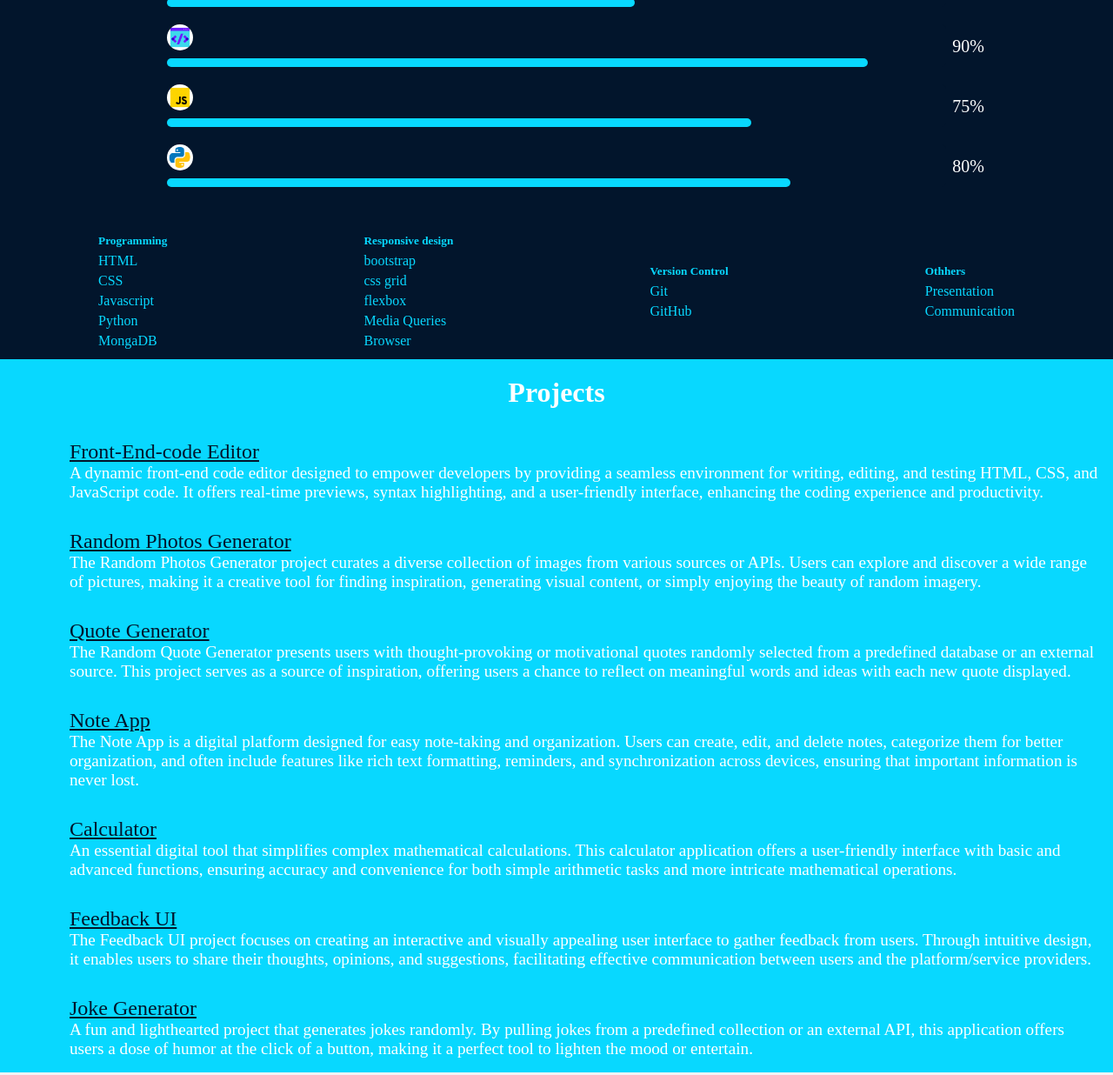
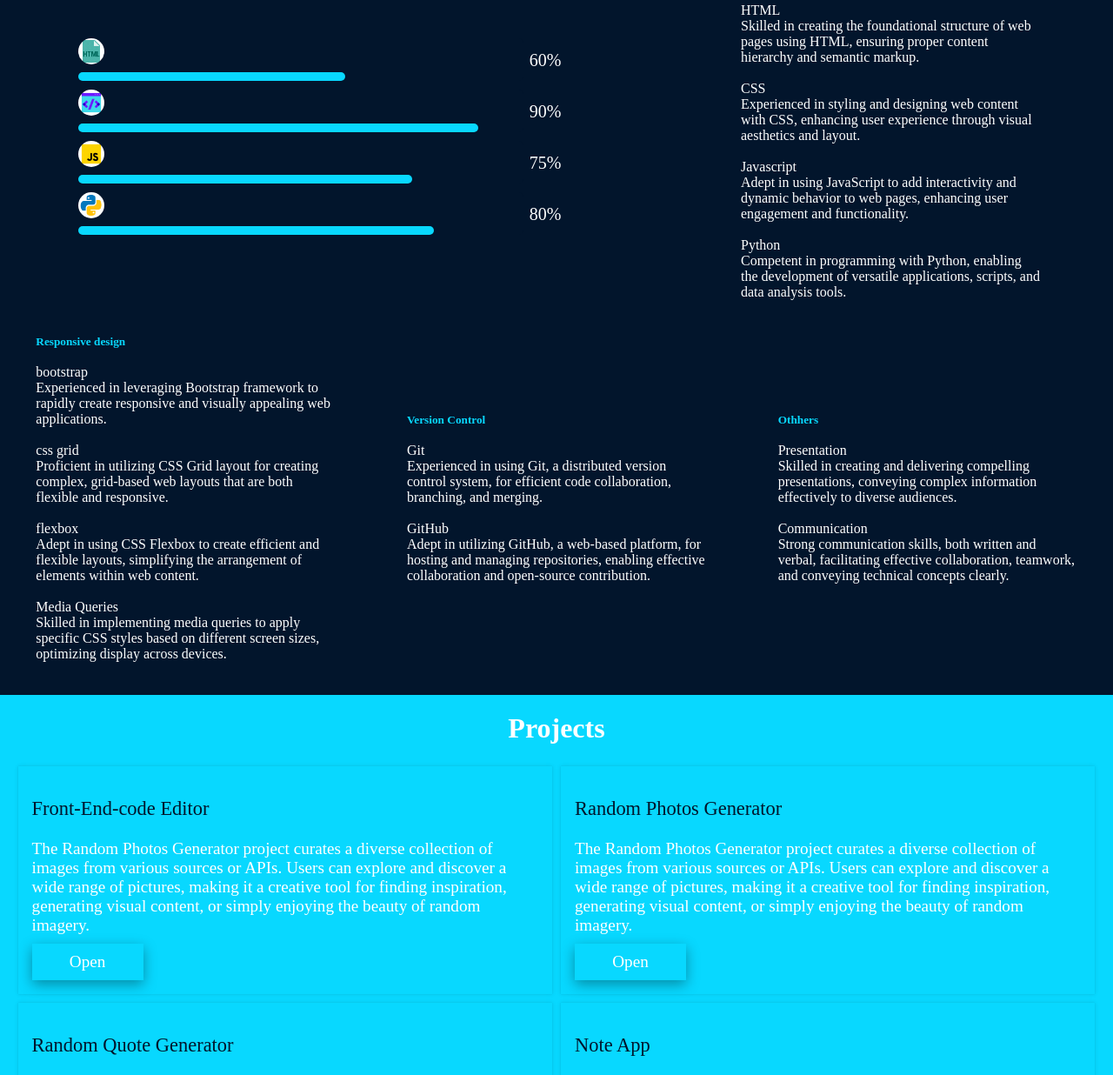
Before and after one commit to Abhishek2272003/personal-website, a plain HTML site: page index.html in a window 1280 px wide. Shown: the part 1463-2699 px from the top of the page at 87% size. Drawn offline with Linux system fonts and the light colour scheme.

Commit message:
skill,projects and my photo will set

```diff
--- a/index.html
+++ b/index.html
@@ -67,7 +67,17 @@
         </div>
       </div>
       <!-- Image -->
-      <figure id="image"></figure>
+      <figure>
+        <!-- <figcaption>
+          <div class="typing-container">
+            <span id="text"></span>
+            <div class="cursor"></div>
+          </div>
+        </figcaption> -->
+        <!-- <img src="img/1630134788574.jpg" alt=""> -->
+      </figure>
+      <!-- <div class="myhome-img"></div> -->
+
     </section>
 
     <section class="About" id="about">
@@ -131,43 +141,51 @@
             <div class="progress-bar" id="progress-bar-4"></div>
             <div class="progress-text">0%</div>
           </div>
+          <!-- <div class="progress-container">
+            <div class="progress-bar" id="progress-bar"></div>
+            <div class="progress-text">0%</div>
+          </div> -->
         </div>
-        <div class="skill-text">
+
+
+        <!-- <div class="skill-text"> -->
           <div class="programming">
-            <h5>Programming</h5>
+            <h5>Programming</h5><br>
             <ul>
-              <li>HTML</li>
-              <li>CSS</li>
-              <li>Javascript</li>
-              <li>Python</li>
-              <li>MongaDB</li>
+              <li>HTML<p>Skilled in creating the foundational structure of web pages using HTML, ensuring proper content hierarchy and semantic markup.</p></li><br>
+              <li>CSS <p>Experienced in styling and designing web content with CSS, enhancing user experience through visual aesthetics and layout.</p></li><br>
+              <li>Javascript <p>Adept in using JavaScript to add interactivity and dynamic behavior to web pages, enhancing user engagement and functionality.</p></li><br>
+              <li>Python <p>Competent in programming with Python, enabling the development of versatile applications, scripts, and data analysis tools.</p></li>
+              <!-- <li>MongaDB</li> -->
             </ul>
           </div>
           <div class="programming">
-            <h5>Responsive design</h5>
+            <h5>Responsive design</h5><br>
             <ul>
-              <li>bootstrap</li>
-              <li>css grid</li>
-              <li>flexbox</li>
-              <li>Media Queries</li>
-              <li>Browser </li>
+              <li>bootstrap <p>Experienced in leveraging Bootstrap framework to rapidly create responsive and visually appealing web applications.</p></li><br>
+              <li>css grid <p>Proficient in utilizing CSS Grid layout for creating complex, grid-based web layouts that are both flexible and responsive.</p></li><br>
+              <li>flexbox <p>Adept in using CSS Flexbox to create efficient and flexible layouts, simplifying the arrangement of elements within web content.</p></li><br>
+              <li>Media Queries <p>Skilled in implementing media queries to apply specific CSS styles based on different screen sizes, optimizing display across devices.</p></li><br>
+              <!-- <li>Browser </li> -->
+            </ul>
+          </div>
+        <!-- </div> -->
+        <!-- <div class="skill-text"> -->
+        <div class="programming">
+            <h5>Version Control</h5><br>
+            <ul>
+              <li>Git <p>Experienced in using Git, a distributed version control system, for efficient code collaboration, branching, and merging.</p></li><br>
+              <li>GitHub <p>Adept in utilizing GitHub, a web-based platform, for hosting and managing repositories, enabling effective collaboration and open-source contribution.</p></li><br>
             </ul>
           </div>
           <div class="programming">
-            <h5>Version Control</h5>
+            <h5>Othhers</h5><br>
             <ul>
-              <li>Git</li>
-              <li>GitHub</li>
+              <li>Presentation <p>Skilled in creating and delivering compelling presentations, conveying complex information effectively to diverse audiences.</p></li><br>
+              <li>Communication <p>Strong communication skills, both written and verbal, facilitating effective collaboration, teamwork, and conveying technical concepts clearly.</p></li><br>
             </ul>
           </div>
-          <div class="programming">
-            <h5>Othhers</h5>
-            <ul>
-              <li>Presentation</li>
-              <li>Communication</li>
-            </ul>
-          </div>
-        </div>
+        <!-- </div> -->
       </div>
     </section>
 
@@ -177,13 +195,19 @@
     <section class="Projects" id="Projects">
       <h1>Projects</h1>
       <ul>
-        <li><a href="https://abhishek2272003.github.io/FrontEnd-Code-Editor/" target="_blank">Front-End-code Editor</a><br>A dynamic front-end code editor designed to empower developers by providing a seamless environment for writing, editing, and testing HTML, CSS, and JavaScript code. It offers real-time previews, syntax highlighting, and a user-friendly interface, enhancing the coding experience and productivity.</li>
-        <li><a href=" https://abhishek2272003.github.io/Random-Quote-generator/" target="_blank">Random Photos Generator</a><br>The Random Photos Generator project curates a diverse collection of images from various sources or APIs. Users can explore and discover a wide range of pictures, making it a creative tool for finding inspiration, generating visual content, or simply enjoying the beauty of random imagery.</li>
-        <li><a href="https://abhishek2272003.github.io/Random-Quote-generator/" target="_blank">Quote Generator</a><br>The Random Quote Generator presents users with thought-provoking or motivational quotes randomly selected from a predefined database or an external source. This project serves as a source of inspiration, offering users a chance to reflect on meaningful words and ideas with each new quote displayed.</li>
-        <li><a href="https://abhishek2272003.github.io/Note-app/" target="_blank">Note App</a><br>The Note App is a digital platform designed for easy note-taking and organization. Users can create, edit, and delete notes, categorize them for better organization, and often include features like rich text formatting, reminders, and synchronization across devices, ensuring that important information is never lost.</li>
-        <li><a href="https://abhishek2272003.github.io/Calculator/" target="_blank">Calculator</a><br>An essential digital tool that simplifies complex mathematical calculations. This calculator application offers a user-friendly interface with basic and advanced functions, ensuring accuracy and convenience for both simple arithmetic tasks and more intricate mathematical operations.</li>
-        <li><a href=" https://abhishek2272003.github.io/Feedback-UI/" target="_blank">Feedback UI</a><br>The Feedback UI project focuses on creating an interactive and visually appealing user interface to gather feedback from users. Through intuitive design, it enables users to share their thoughts, opinions, and suggestions, facilitating effective communication between users and the platform/service providers.</li>
-        <li><a href=" https://abhishek2272003.github.io/joke-generator/" target="_blank">Joke Generator</a><br>A fun and lighthearted project that generates jokes randomly. By pulling jokes from a predefined collection or an external API, this application offers users a dose of humor at the click of a button, making it a perfect tool to lighten the mood or entertain.</li>
+
+        <li><h3>Front-End-code Editor</h3><br>The Random Photos Generator project curates a diverse collection of images from various sources or APIs. Users can explore and discover a wide range of pictures, making it a creative tool for finding inspiration, generating visual content, or simply enjoying the beauty of random imagery. <a href="https://abhishek2272003.github.io/FrontEnd-Code-Editor/" target="_blank">Open</a></li>
+        <li><h3>Random Photos Generator</h3><br>The Random Photos Generator project curates a diverse collection of images from various sources or APIs. Users can explore and discover a wide range of pictures, making it a creative tool for finding inspiration, generating visual content, or simply enjoying the beauty of random imagery. <a href="https://abhishek2272003.github.io/random_photos/" target="_blank">Open</a></li>
+
+        <li><h3>Random Quote Generator</h3></a><br>The Random Quote Generator presents users with thought-provoking or motivational quotes randomly selected from a predefined database or an external source. This project serves as a source of inspiration, offering users a chance to reflect on meaningful words and ideas with each new quote displayed.<a href="https://abhishek2272003.github.io/Random-Quote-generator/" target="_blank">Open</a></li>
+
+        <li><h3>Note App</h3><br>The Note App is a digital platform designed for easy note-taking and organization. Users can create, edit, and delete notes, categorize them for better organization, and often include features like rich text formatting, reminders, and synchronization across devices, ensuring that important information is never lost.<a href="https://abhishek2272003.github.io/Note-app/" target="_blank">Open</a></li>
+
+        <li><h3>Calculator</h3><br>An essential digital tool that simplifies complex mathematical calculations. This calculator application offers a user-friendly interface with basic and advanced functions, ensuring accuracy and convenience for both simple arithmetic tasks and more intricate mathematical operations.<a href="https://abhishek2272003.github.io/Calculator/" target="_blank">Open</a></li>
+
+        <li><h3>Feedback UI</h3><br>The Feedback UI project focuses on creating an interactive and visually appealing user interface to gather feedback from users. Through intuitive design, it enables users to share their thoughts, opinions, and suggestions, facilitating effective communication between users and the platform/service providers.<a href="https://abhishek2272003.github.io/Feedback-UI/" target="_blank">Open</a></li>
+
+        <li><h3>Joke Generator</h3><br>A fun and lighthearted project that generates jokes randomly. By pulling jokes from a predefined collection or an external API, this application offers users a dose of humor at the click of a button, making it a perfect tool to lighten the mood or entertain.<a href="https://abhishek2272003.github.io/joke-generator/ " target="_blank">Open</a></li>
       </ul>
     </section>
 
@@ -284,7 +308,7 @@
       <p class="contact-description">I would love to hear from you! Feel free to reach out using the contact form below or connect with me through the provided email address. Let's collaborate and bring your ideas to life!</p>
       <div class="contact-text">
         <h3>Contact Info</h3>
-        <p> <img src="img/map.png" alt="" class="contact-img"> <span class="bold-txt">Address:</span> Alwar , Rajesthan , India</p>
+        <p> <img src="img/map.png" alt="" class="contact-img"> <span class="bold-txt">Address:</span> Alwar , Rajasthan , India</p>
         <p><img src="img/gmail.png" alt="" class="contact-img"> <span class="bold-txt">Mail:</span>abhisain6367@gmail.com</p>
         <p><img src="img/phone.png" alt="" class="contact-img"> <span class="bold-txt">Phone:</span> +91 6367845520</p>
       </div>
--- a/script.js
+++ b/script.js
@@ -36,6 +36,7 @@ function typeLine() {
 
 typeLine();
 
+
 // Function to update the progress bar value and text
 function updateProgressBar(barId, value) {
   const progressBar = document.getElementById(barId);
@@ -46,6 +47,7 @@ function updateProgressBar(barId, value) {
 
 // Function to increase the progress bar gradually
 function increaseProgressBar(barId, targetValue) {
+  return new Promise((resolve) => {
     let value = 0;
     const duration = 2000; // Duration in milliseconds (2 seconds in this example)
     const increment = 1; // How much to increment the progress per step (1% in this example)
@@ -56,12 +58,30 @@ function increaseProgressBar(barId, targetValue) {
 
       if (value >= targetValue) {
         clearInterval(interval);
+        resolve(); // Resolve the promise when animation completes
       }
     }, duration / 100); // Divide duration by 100 for smoother animation
+  });
 }
 
-// Call the function to increase the progress bars
-increaseProgressBar('progress-bar-1', 60);
-increaseProgressBar('progress-bar-2', 90);
-increaseProgressBar('progress-bar-3', 75);
-increaseProgressBar('progress-bar-4', 80);
+// Function to restart all progress bar animations after a delay
+function restartAllProgressBars() {
+  const targetValues = [60, 90, 75, 80];
+
+  Promise.all([
+    increaseProgressBar('progress-bar-1', targetValues[0]),
+    increaseProgressBar('progress-bar-2', targetValues[1]),
+    increaseProgressBar('progress-bar-3', targetValues[2]),
+    increaseProgressBar('progress-bar-4', targetValues[3])
+  ]).then(() => {
+    setTimeout(startAllProgressBars, 1000); // Restart after a 1-second delay
+  });
+}
+
+// Start all progress bar animations
+function startAllProgressBars() {
+  restartAllProgressBars();
+}
+
+// Start the progress bar animations
+startAllProgressBars();
--- a/style.css
+++ b/style.css
@@ -111,12 +111,12 @@ body{
 .home{
     background-color: #02152c;
     color: white;
-    line-height: 25px;
     display: flex;
     align-items: center;
     justify-content: center;
     flex-wrap: wrap-reverse;
     /* border: 2px solid red; */
+    line-height: 25px;
     height: 100vh;
 }
 .content{
@@ -171,17 +171,54 @@ body{
     margin: 10px 10px;
     cursor: pointer;
 }
-figure{
+/* figure{
+    border: 2px solid rgba(3, 207, 47, 0.623);
     border-width: 10px;
+    height: 300px;
+    width: 300px;
+    background: url(img/1630134788574.jpg);
+    background-position: center;
+    background-repeat: no-repeat;
+    background-size:cover;
+    box-shadow: rgba(0, 0, 0, 0.56) 0px 22px 70px 4px;
+} */
+figure {
+    margin: 0;
+    padding: 0;
+    padding: 20px;
+    height: 200px;
+    width: 200px;
+    background: url(img/1630134788574.png);
+    background-position: center;
+    background-size: cover;
+    background-repeat: no-repeat;
+    box-shadow: rgba(0, 0, 0, 0.56) 0px 22px 70px 4px;
+
+  }
+  figure img {
+    /* border: 2px solid red; */
+    max-width: 100vw;
+    max-height: 200px;
+    /* height: 100%; */
+    /* height: auto; */
+    display: block;
+  }
+
+  figcaption {
+    text-align: center;
+    font-style: italic;
+    color: #666;
+    margin-top: 5px;
+  }
+/* .myhome-img{
     height: 200px;
     width: 200px;
     background: url(img/1630134788574.jpg);
     background-position: center;
     background-repeat: no-repeat;
-    background-size:cover;
+    background-size: cover;
     box-shadow: rgba(0, 0, 0, 0.56) 0px 22px 70px 4px;
-}
-
+} */
 .About{
     /* height: 100vh; */
     color: white;
@@ -237,8 +274,9 @@ h3{
     background-color: #02152c;
 }
 .sklii-content{
-    /* display: flex; */
+    display: flex;
     /* width: ; */
+    flex-wrap: wrap;
     align-items: center;
     justify-content: space-around;
     /* border: 2px solid red; */
@@ -253,22 +291,23 @@ h3{
     align-items: center;
     justify-content: space-around;
     flex-wrap: wrap;
-    /* flex-direction: column; */
+    flex-direction: column;
     margin-top: 30px;
     /* border: 2px solid red; */
     line-height: 23px;
-    width: 100%;
+    width: 50%;
 }
 .programming{
     /* height: 28vh; */
-    /* text-align: left; */
-    margin: 10px 0;
-    /* padding: 20px; */
-    /* width: 30vw; */
+    text-align: left;
+    /* margin: 10px 0; */
+    padding: 20px;
+    width: 30vw;
     /* border: 2px solid red; */
 }
 .programming ul li{
     list-style: none;
+    color: white;
 }
 .skills h1{
     text-align: center;
@@ -277,15 +316,15 @@ h3{
     display: block;
 }
 .progress-container-head{
-    display: flex;
-    align-items: center;
-    justify-content: center;
-    flex-direction: column;
-    width: 100%;
+    /* display: flex; */
+    /* align-items: center; */
+    /* justify-content: center; */
+    /* flex-direction: column; */
+    width: 50%;
     /* border: 2px solid red; */
 }
 .progress-container {
-    width: 70vw;
+    width: 40vw;
     background-color: #02152c;
     border-radius: 5px;
     position: relative;
@@ -298,7 +337,7 @@ h3{
     height: 10px;
     background-color: #08d8ff;
     border-radius: 10px;
-    /* animation: progressAnimation 2s infinite; Infinite animation */
+    /* animation: progressAnimation 6s infinite ; */
 }
 /* @keyframes progressAnimation {
     0% {
@@ -342,27 +381,49 @@ h3{
     display: flex;
     /* align-items: center; */
     justify-content: center;
-    flex-direction: column;
+    /* flex-direction: column; */
     flex-wrap: wrap;
     /* border: 2px solid red; */
     /* font-size: 1.5rem; */
 }
+.Projects ul li h3{
+    /* border: 2px solid red; */
+    text-align: left;
+    color: #02152c;
+    font-weight: 100;
+}
 .Projects ul li{
-    /* border: 2px solid red; */
+    /* border: 2px solid black; */
+    margin: 5px;
+    box-shadow: rgba(0, 0, 0, 0.1) 0px 0px 5px 0px, rgba(0, 0, 0, 0.1) 0px 0px 1px 0px;
     font-size: 1.2rem;
     list-style: none;
-    margin-left: 5vw;
+    width: 48%;
+    /* margin-left: 5vw; */
     padding: 2vh;
 }
 .Projects ul li a{
     /* border: 2px solid red; */
-    font-size: 1.5rem;
+    /* font-size: 1.5rem; */
     /* list-style: none; */
-    text-decoration:underline;
-    color: #02152c;
-    cursor: pointer;
+    text-decoration: none;
+    /* color: #02152c; */
+    /* cursor: pointer; */
     /* margin-left: 5vw; */
     /* padding: 5vh; */
+    width: 10vw;
+    display: flex;
+    align-items: center;
+    flex-direction: column;
+    background-color: #08d8ff;
+    color: white;
+    box-shadow: rgba(0, 0, 0, 0.35) 0px 5px 15px;
+    transition: transform 1s ease;
+    border: none;
+    /* margin: 20px; */
+    margin-top: 10px;
+    padding: 10px 30px;
+    cursor: pointer;
 }
 
 .Certificates{
@@ -456,24 +517,26 @@ h3{
 
 }
 button{
-    height: 100%;
-    width: 22%;
-    display: flex;
+    /* height: 100%; */
+    /* width: 10%; */
+    /* display: flex;
     align-items: center;
     flex-direction: column;
     background-color: #08d8ff;
     color: white;
-    box-shadow: rgba(0, 0, 0, 0.56) 0px 22px 70px 4px;
+    box-shadow: rgba(0, 0, 0, 0.35) 0px 5px 15px;
     transition: transform 1s ease;
     border: none;
     margin: 20px;
+    padding: 10px 30px;
+    cursor: pointer; */
     /* border-radius: 30px; */
     /* box-shadow: rgba(50, 50, 93, 0.25) 0px 50px 100px -20px, rgba(0, 0, 0, 0.3) 0px 30px 60px -30px, rgba(10, 37, 64, 0.35) 0px -2px 6px 0px inset; */
 
 }
-button img{
+/* button img{
     place-self: center;
-}
+} */
 button:hover{
     /* animation: scaleContainer 1s forwards; */
 }
@@ -592,6 +655,10 @@ button:hover{
       .nav-active li {
         padding: 15px 0;
       }
+      .home{
+        /* line-height: 20px; */
+        font-size: 1rem;
+      }
     /* CSS rules for screens with a width of 768 pixels or less */
     .paragraphs{
 
@@ -604,9 +671,15 @@ button:hover{
         width: 10vw;
     }
     .content{
-        padding: 20px;
+        padding: 0 20px;
         width: 100%;
         margin-right: 0;
+    }
+    figure{
+        border-width: 50px;
+        height: 50px;
+        width: 50px;
+        /* border: 50px solid red; */
     }
     .About{
         /* height: 100%; */
@@ -627,35 +700,45 @@ button:hover{
     #about-second-para{
         display: none;
     }
-    .skill-text{
+    /* .skill-text{
         height: 50vh;
-        /* flex-direction: column; */
+        flex-direction: column;
         flex-wrap: wrap;
         font-size: 1.1rem;
+    } */
+    .progress-container-head{
+        /* background:#f3efef ; */
+        width: 100%;
+    }.progress-container{
+        width: 80vw;
+        margin-left: 25px;
     }
     .programming{
         /* height: 100%; */
         margin: 0;
         font-size: 1.1rem;
         padding: 0;
-        width: 40vw;
+        width: 90vw;
+        padding: 10px;
+    }
+    .Projects  ul{
+        flex-direction: column;
+        /* width: 100%; */
+
+        /* margin: 0; */
     }
     .Projects ul li{
         /* border: 2px solid red; */
         font-size: .9rem;
         list-style: none;
         margin-left: 0;
-        padding: 2vh;
+        width: 100%;
     }
     .Projects ul li a{
-        /* border: 2px solid red; */
         font-size: 1.1rem;
-        /* list-style: none; */
         text-decoration: none;
-        color: #02152c;
         cursor: pointer;
-        /* margin-left: 5vw; */
-        /* padding: 5vh; */
+        width: 30vw;
     }
     .Certificates{
         font-size: 1.1rem;
```
Also changed, not shown: img/1630134788574.png (added), img/WhatsApp Image 2023-08-11 at 17.12.34.jpg (added), img/diit.jpg (added), 4 other files. Lines whose indentation alone changed are shown as unchanged.
